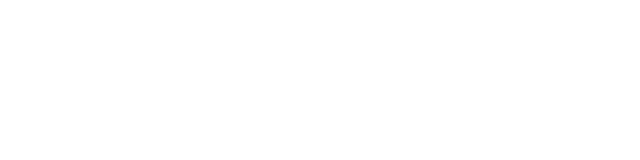
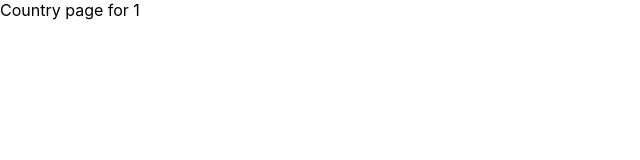
Before and after one commit to pozhitok-egor/travel-app, a React (Create React App) app: page /country/1 in a window 1280 px wide. Shown: the top 160 px of the page, without its empty margins (0-640 px from the left). Built offline with nearby package versions, Linux system fonts and the light colour scheme.

Commit message:
feat: add router, main and country page

```diff
--- a/package.json
+++ b/package.json
@@ -9,9 +9,12 @@
     "react": "^17.0.1",
     "react-dom": "^17.0.1",
     "react-redux": "^7.2.2",
+    "react-router": "^5.2.0",
+    "react-router-dom": "^5.2.0",
     "react-scripts": "4.0.3",
     "redux": "^4.0.5",
     "redux-thunk": "^2.3.0",
+    "styled-components": "^5.2.1",
     "web-vitals": "^1.1.0"
   },
   "scripts": {
--- a/src/App.js
+++ b/src/App.js
@@ -1,7 +1,13 @@
+import { Route, Switch } from "react-router";
+import { Main } from "./UI/main";
+import { Country } from "./UI/country";
+
 function App() {
   return (
-    <div className="App">
-    </div>
+    <Switch>
+      <Route exact path="/" component={Main} />
+      <Route path="/country/:id" component={Country} />
+    </Switch>
   );
 }
 
--- /dev/null
+++ b/src/UI/country/index.js
@@ -0,0 +1,10 @@
+import React from 'react'
+
+export const Country = (props) => {
+  console.log(props);
+  return (
+    <div>
+      Country page for {props.match.params.id}
+    </div>
+  )
+}
--- /dev/null
+++ b/src/UI/main/index.js
@@ -0,0 +1,9 @@
+import React from 'react'
+
+export const Main = () => {
+  return (
+    <div>
+      Main Page
+    </div>
+  )
+}
--- a/src/index.js
+++ b/src/index.js
@@ -1,13 +1,18 @@
 import React from 'react';
-import ReactDOM from 'react-dom';
+import { render } from 'react-dom';
 import './index.css';
 import App from './App';
 import reportWebVitals from './reportWebVitals';
+import store from './store/store';
+import { Provider } from 'react-redux';
+import { BrowserRouter as Router} from 'react-router-dom';
 
-ReactDOM.render(
-  <React.StrictMode>
-    <App />
-  </React.StrictMode>,
+render(
+  <Provider store={store}>
+    <Router>
+      <App />
+    </Router>
+  </Provider>,
   document.getElementById('root')
 );
 
```
Also changed, not shown: 1 other file (tests, documents, lock files or other folders).
